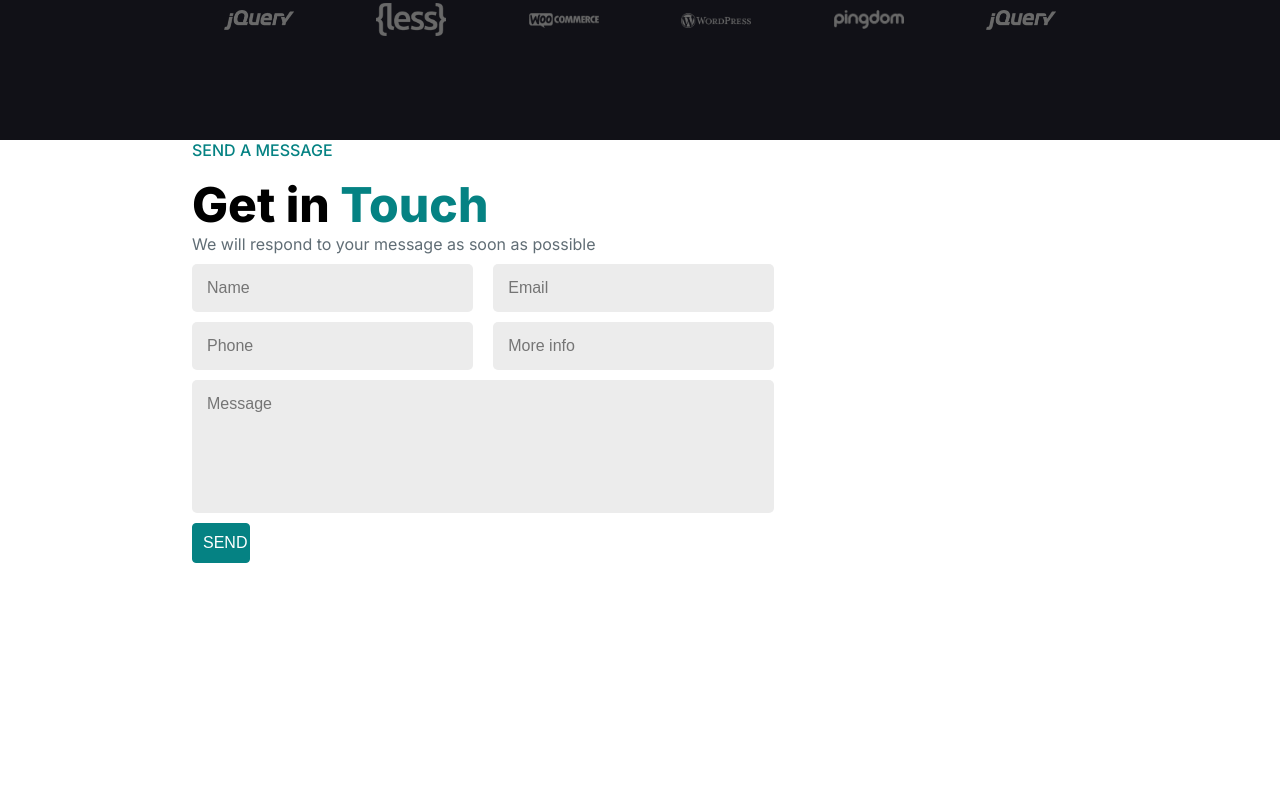
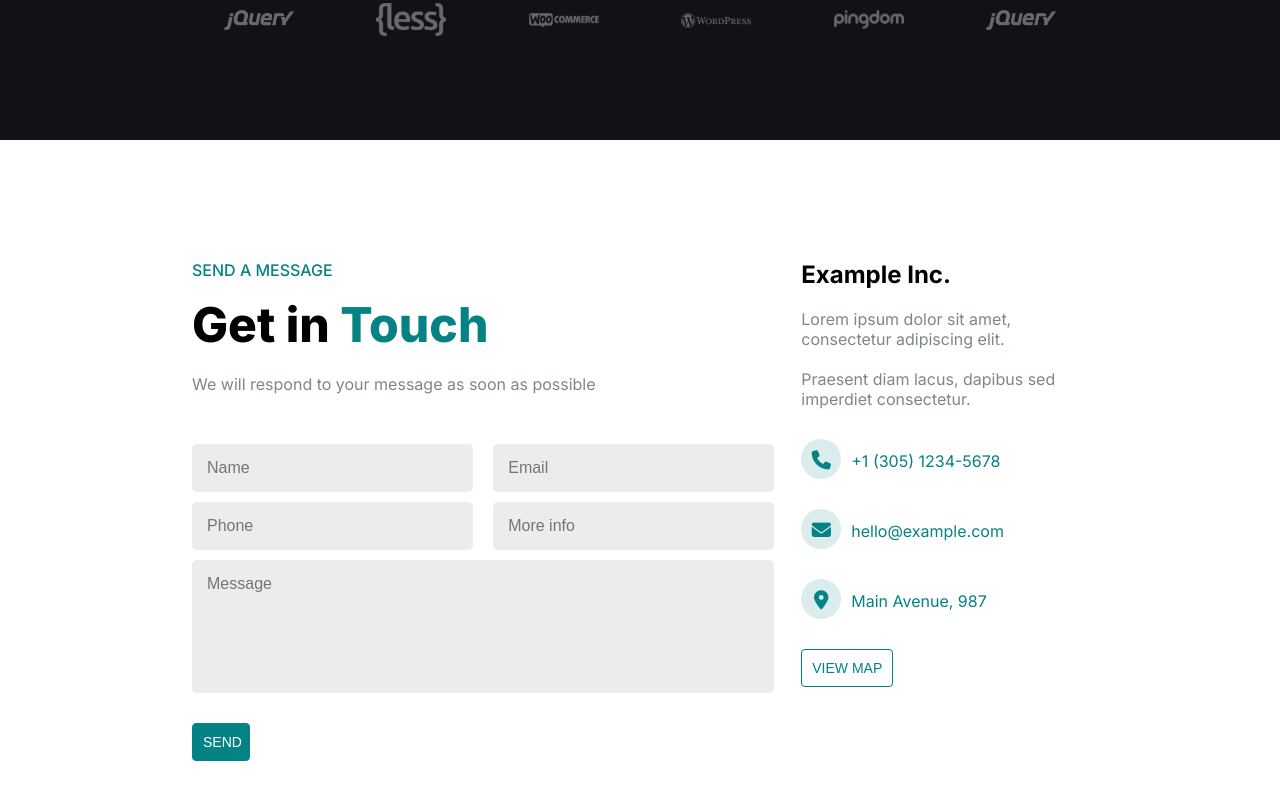
Before and after one commit to JacopoGrippiotti/proj-html-vuejs, a Vue app: page / in a window 1280 px wide. Shown: the part 3376-4176 px from the top of the page. Built offline with nearby package versions, Linux system fonts and the light colour scheme.

Commit message:
styled and structured AppTouch component

```diff
--- a/src/components/AppTouch.vue
+++ b/src/components/AppTouch.vue
@@ -18,7 +18,36 @@
 
                 </form>
             </div>
-            <div class="right"></div>
+            <div class="right">
+                <h2>Example Inc.</h2>
+                <p>Lorem ipsum dolor sit amet, consectetur adipiscing elit.</p>
+                <p>Praesent diam lacus, dapibus sed imperdiet consectetur.</p>
+                <ul>
+                    <li>
+                        <div class="icon">
+                            <i class="fa-solid fa-phone"></i>
+                        </div>
+
+                        <span>+1 (305) 1234-5678</span>
+                    </li>
+                    <li>
+                        <div class="icon">
+                            <i class="fa-solid fa-envelope"></i>
+                        </div>
+
+                        <span>hello@example.com</span>
+                    </li>
+                    <li>
+                        <div class="icon">
+                            <i class="fa-solid fa-location-dot"></i>
+                        </div>
+
+                        <span>Main Avenue, 987</span>
+                    </li>
+
+                </ul>
+                <input type="button" value="View map">
+            </div>
         </div>
     </section>
 </template>
@@ -28,13 +57,15 @@ export default {
 }
 </script>
 <style lang="scss" scoped>
+
     section{
-        height: 900px;
+        padding: 120px 0px;
     }
     div.container{
         width: 70%;
         margin: 0 auto;
         display: flex;
+        justify-content: space-between;
 
         div.left{
             width: 65%;
@@ -42,6 +73,7 @@ export default {
             form{
                 display: flex;
                 flex-direction: column;
+                margin-top: 40px;
 
                 div.form-data{
                     display: flex;
@@ -66,20 +98,17 @@ export default {
                     input.button{
                         padding: 10px 10px;
                         text-transform: uppercase;
-                        font-size: 16px;
+                        font-size: 14px;
                         background-color: #058283;
                         border: 1px solid #058283;
                         border-radius: 4px 4px 4px 4px;
                         color: white;
                         text-align: center;
                         width: 10%;
+                        margin-top: 30px;
+                        margin-bottom: 30px;
                     }
                 }
-
-
-
-
-
             }
             h4{
                 font-size: 16px;
@@ -102,12 +131,62 @@ export default {
             p{
                 font-size: 1rem;
                 font-weight: 400;
-                color: #606D75;
+                color: rgb(125, 134, 139);
+                margin-top: 20px;
             }
         }
 
         div.right{
-            width: 35%;
+            width: 32%;
+            ul{
+                display: flex;
+                flex-direction: column;
+
+                li{
+                    display: flex;
+                    align-items: baseline;
+
+                    span{
+                       color: #058283;
+                       margin-left: 10px;
+                    }
+                }
+            }
+
+            input{
+                padding: 10px 10px;
+                text-transform: uppercase;
+                font-size: 14px;
+                background-color: white;
+                border: 1px solid #058283;
+                border-radius: 4px 4px 4px 4px;
+                color: #058283;
+                margin-top: 30px;
+                margin-bottom: 30px;
+            }
+            p{
+                font-size: 1rem;
+                font-weight: 400;
+                color: rgb(125, 134, 139);
+                margin-top: 20px;
+            }
+
+            div.icon{
+                height: 40px;
+                width: 40px;
+                background-color: rgb(219, 236, 237);
+                display: flex;
+                border-radius: 50%;
+                margin-top: 30px;
+
+                i{
+                color: #058283;
+                margin:  auto;
+                font-size: 1.2rem;
+            }
+            }
+
+
         }
     }
 </style>
```
